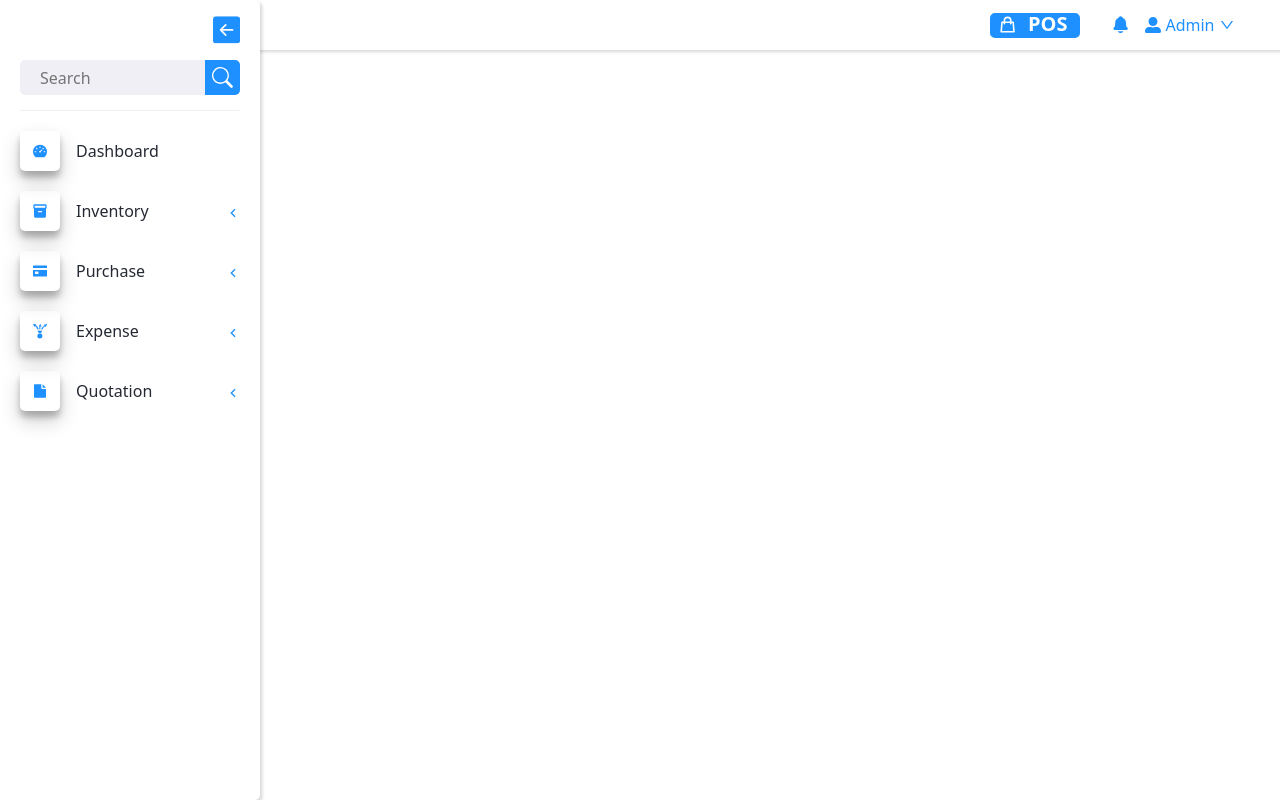
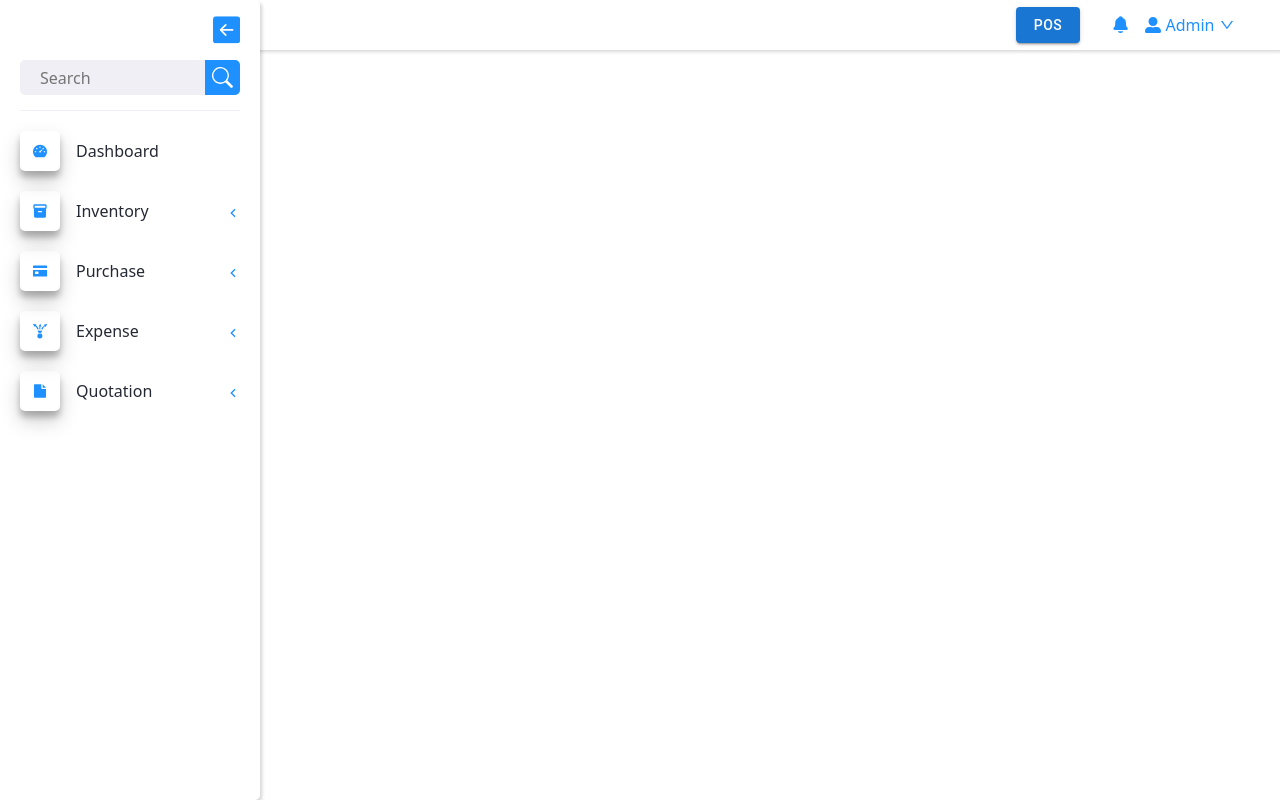
Before and after one commit to Nazif-Malhi/crm-billing-software-v.1, a React (Create React App) app: page / in a window 1280 px wide. Built offline with nearby package versions, Linux system fonts and the light colour scheme.

Commit message:
Adding Rest of Forms

```diff
--- a/package.json
+++ b/package.json
@@ -25,6 +25,7 @@
     "react-bootstrap": "^2.4.0",
     "react-chartjs-2": "^3.3.0",
     "react-dom": "^17.0.2",
+    "react-full-screen": "^1.1.1",
     "react-icons": "^4.3.1",
     "react-router-dom": "^6.0.2",
     "react-scripts": "4.0.3",
--- a/src/App.js
+++ b/src/App.js
@@ -1,9 +1,8 @@
-import React , {useState}from "react";
+import React , {useState , useCallback}from "react";
+import AppContainer from "./Application/Components/SignInSingUp/AppContainer";
 import './App.css'
-import { BrowserRouter as Router, Routes, Route } from "react-router-dom";
 import CombineNavbar from "./Application/Components/Navbar/CombineNavbar/CombineNavbar";
 import Dashboard from "./Application/Pages/Dashboard/Dashboard";
-import AppContainer from "./Application/Components/SignInSingUp/AppContainer";
 import Category from "./Application/Pages/Inventory/Category/Category";
 import Product from "./Application/Pages/Inventory/Product/Product";
 import Adjustment from "./Application/Pages/Inventory/Adjustment/Adjustment";
@@ -15,11 +14,16 @@ import AddExpense from "./Application/Pages/Expense/AddExpense/AddExpense";
 import ExpenseCategory from "./Application/Pages/Expense/ExpenseCategory/ExpenseCategory";
 import AddQuotation from "./Application/Pages/Quotation/AddQuotation/AddQuotation";
 import QuotationList from "./Application/Pages/Quotation/QuotationList/QuotationList";
+import { BrowserRouter as Router, Routes, Route } from "react-router-dom";
+
+
 
 
 
 function App() {
   const [inactive, setInactive] = useState(false);
+  const [activePos, setActivePos] = useState(false);
+
   return (
 
     <div className="App">
@@ -27,6 +31,7 @@ function App() {
       {/* <Router>
         <AppContainer/>
       </Router> */}
+
         <Router>
         <CombineNavbar
             onCollapse={(inactive) => {
@@ -34,6 +39,7 @@ function App() {
             setInactive(inactive);
             }}
           />
+
         <div className={`conatinerOfApp ${inactive ? "inactiveconatinerOfApp" : ""}`}>
         <Routes>
 
@@ -64,8 +70,10 @@ function App() {
           <Route path= {"/quotation/quotationlist"} element = {<QuotationList/>}/>
 
 
+
         </Routes>
         </div>
+
       </Router>
 
     </div>
--- a/src/Application/Components/Navbar/UpperNavbar/UpperNavbar.css
+++ b/src/Application/Components/Navbar/UpperNavbar/UpperNavbar.css
@@ -36,13 +36,13 @@
     color: #1E90FF;
 }
 .posSystem{
-    width: 90px;
+    /* width: 90px;
     height: 25px;
     border: 2px solid;
     border-radius: 5px;
     border-color: #1E90FF;
     background-color: #1E90FF;
-    color: white;
+    color: white; */
     text-align: center;
     justify-content: space-around;
     display: inline-flex;
--- a/src/Application/Components/Navbar/UpperNavbar/UpperNavbar.jsx
+++ b/src/Application/Components/Navbar/UpperNavbar/UpperNavbar.jsx
@@ -4,6 +4,7 @@ import {FaUserAlt} from 'react-icons/fa'
 import {AiOutlineDown} from 'react-icons/ai'
 import {IoNotifications} from 'react-icons/io5'
 import { HiOutlineShoppingBag } from 'react-icons/hi'
+import { Button } from '@mui/material';
 
 const styleOfIcon={fontSize: "1.2em"}
 const styleOfIconPos={fontSize: "1.2em", fontWeight:"bolder"}
@@ -15,8 +16,10 @@ const upperNavbar = () => {
 
             </div>
             <div className="posSystem">
-                <HiOutlineShoppingBag style={styleOfIconPos}/>
-                <h5>POS</h5>
+            <Button variant='contained'>POS</Button>
+
+                {/* <HiOutlineShoppingBag style={styleOfIconPos}/>
+                <h5 onClick={<Pos/>}>POS</h5> */}
             </div>
             <div className="notification_button">
                 <IoNotifications style={styleOfIcon}/>
```
Also changed, not shown: 1 other file (tests, documents, lock files or other folders). Lines whose indentation alone changed are shown as unchanged.
